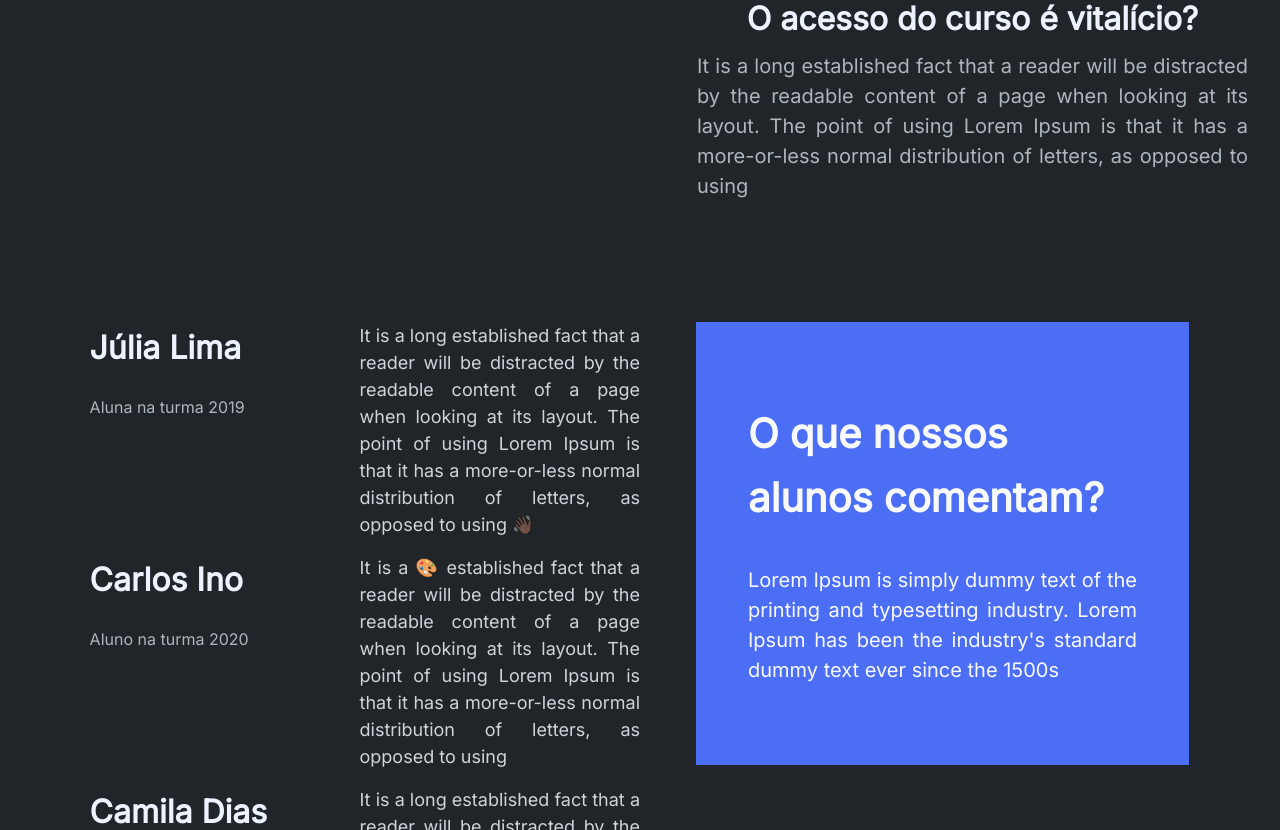
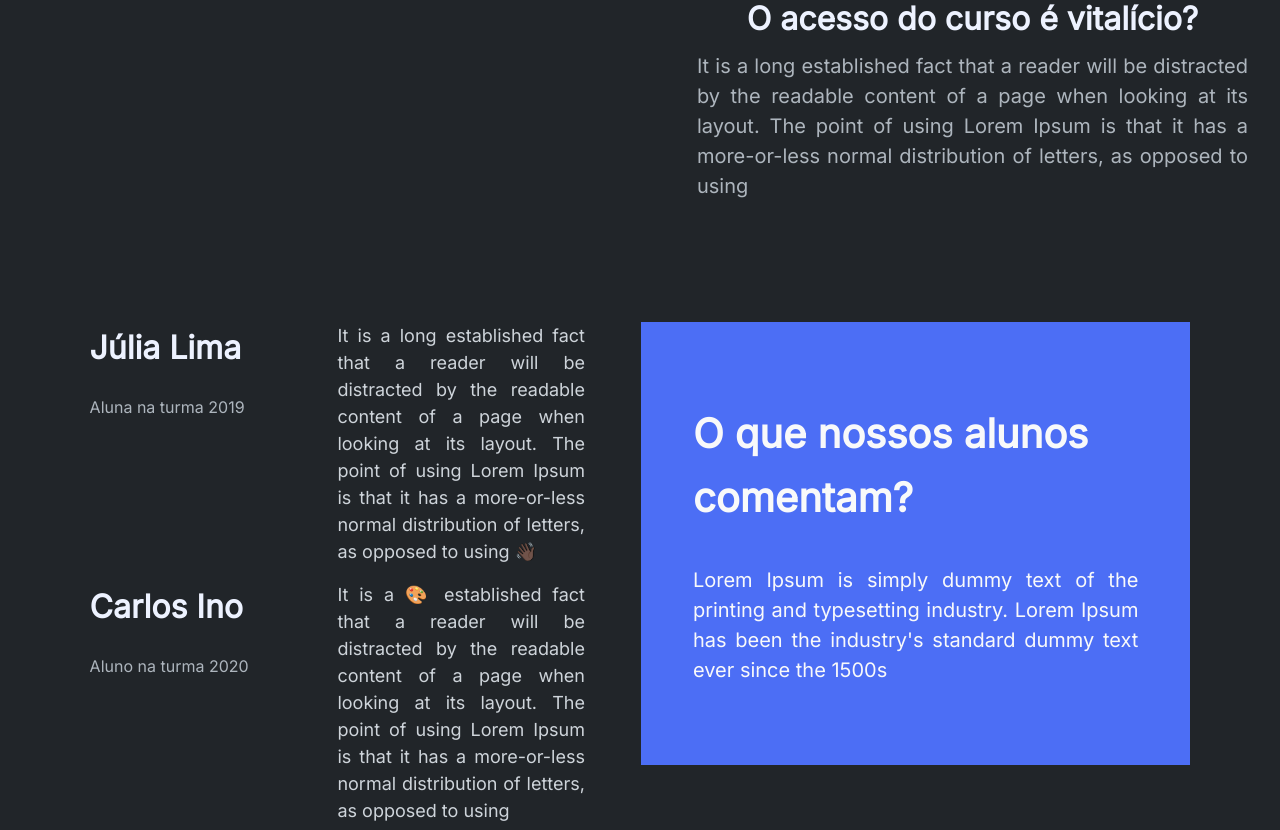
Before and after one commit to Kenzie-Academy-Brasil-Developers/m2-site-institucional-generico-willaimRodrigo, a plain HTML site: page index.html in a window 1280 px wide. Shown: the part 1970-2800 px from the top of the page. Drawn offline with Linux system fonts and the light colour scheme.

Commit message:
commit-correção

```diff
--- a/src/styles/index.css
+++ b/src/styles/index.css
@@ -3,6 +3,7 @@
 .header__container {
     display: flex;
     padding: 1.25rem 6%;
+    justify-content: center;
     align-items: center;
 
     border-bottom: 2px solid var(--tone-primary-blue);
@@ -177,7 +178,7 @@ h1 {
     height: auto;
 
     position: sticky;
-    top: 10px;
+    top: 140px;
     gap: 33px;
 }
 
@@ -250,6 +251,7 @@ h1 {
     display: flex;
     padding: 7%;
     align-items: flex-start;
+    justify-content: center;
     gap: 56px;
     width: 100%;
 
@@ -262,13 +264,14 @@ h1 {
     flex-direction: row-reverse;
     justify-content: center;
     width: 100%;
+    max-width: 78.5rem;
     gap: 3.5rem;
 }
 
 .comment_right {
     display: flex;
     flex-direction: column;
-    align-items: flex-start;
+    align-items: center;
     flex: 1 0 0;
     width: 45%;
     height: 443px;
@@ -284,7 +287,7 @@ h1 {
     justify-content: space-between;
     gap: 35px;
     height: 443px;
-    width: 493px;
+    width: 100%;
     background: var(--tone-primary-blue);
 }
 
@@ -310,7 +313,7 @@ h1 {
 
 .comment-left__list {
     display: flex;
-    width: 50%;
+    width: 45%;
     height: auto;
     gap: 1rem;
     align-items: flex-start;
--- a/src/styles/media.css
+++ b/src/styles/media.css
@@ -175,10 +175,6 @@
             justify-content: space-around;
         }
 
-        .title__comment{
-            width: 25%;
-        }
-
         .intro-comment__paragraph{
             width: 100%;
         }
```
Also changed, not shown: 1 other file.
